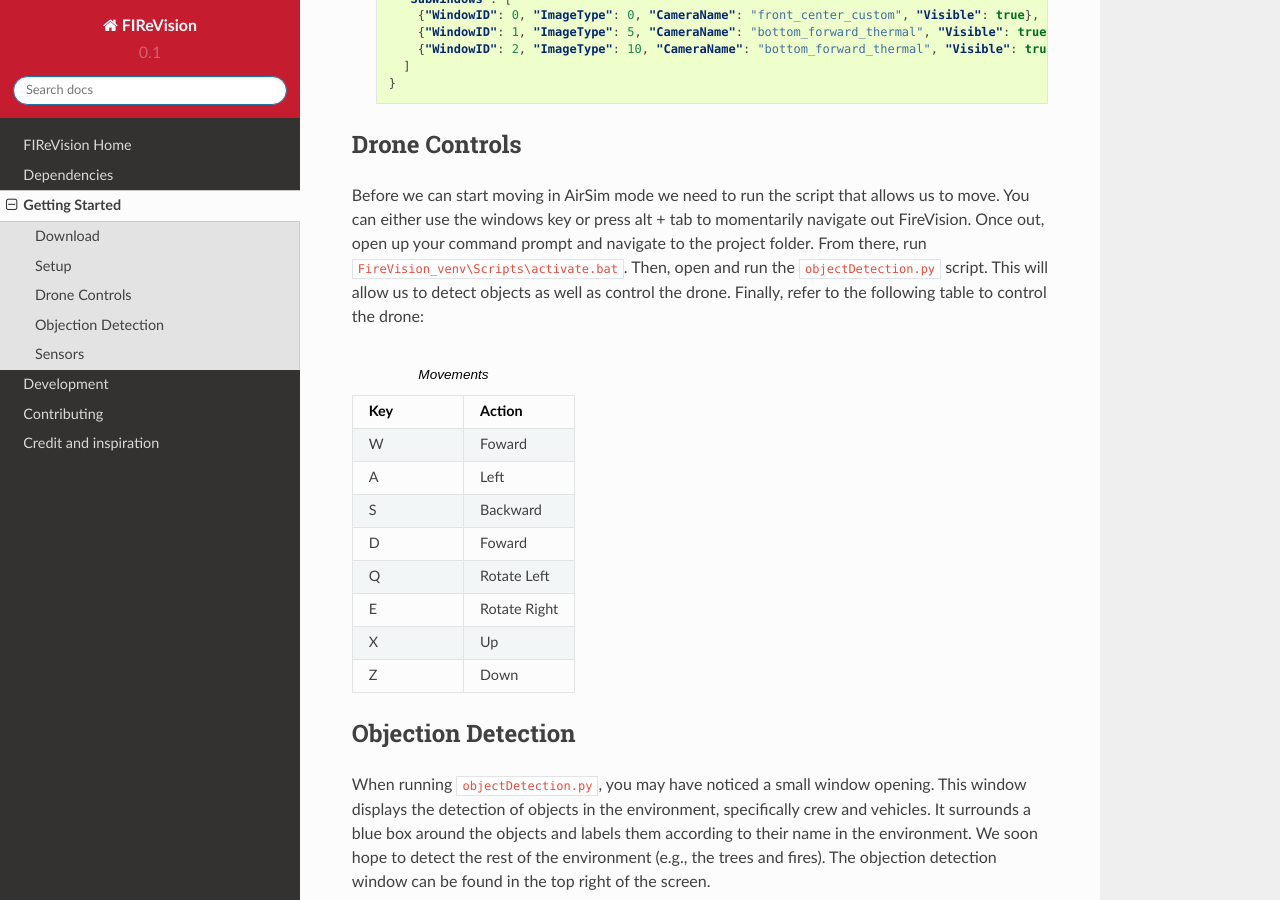
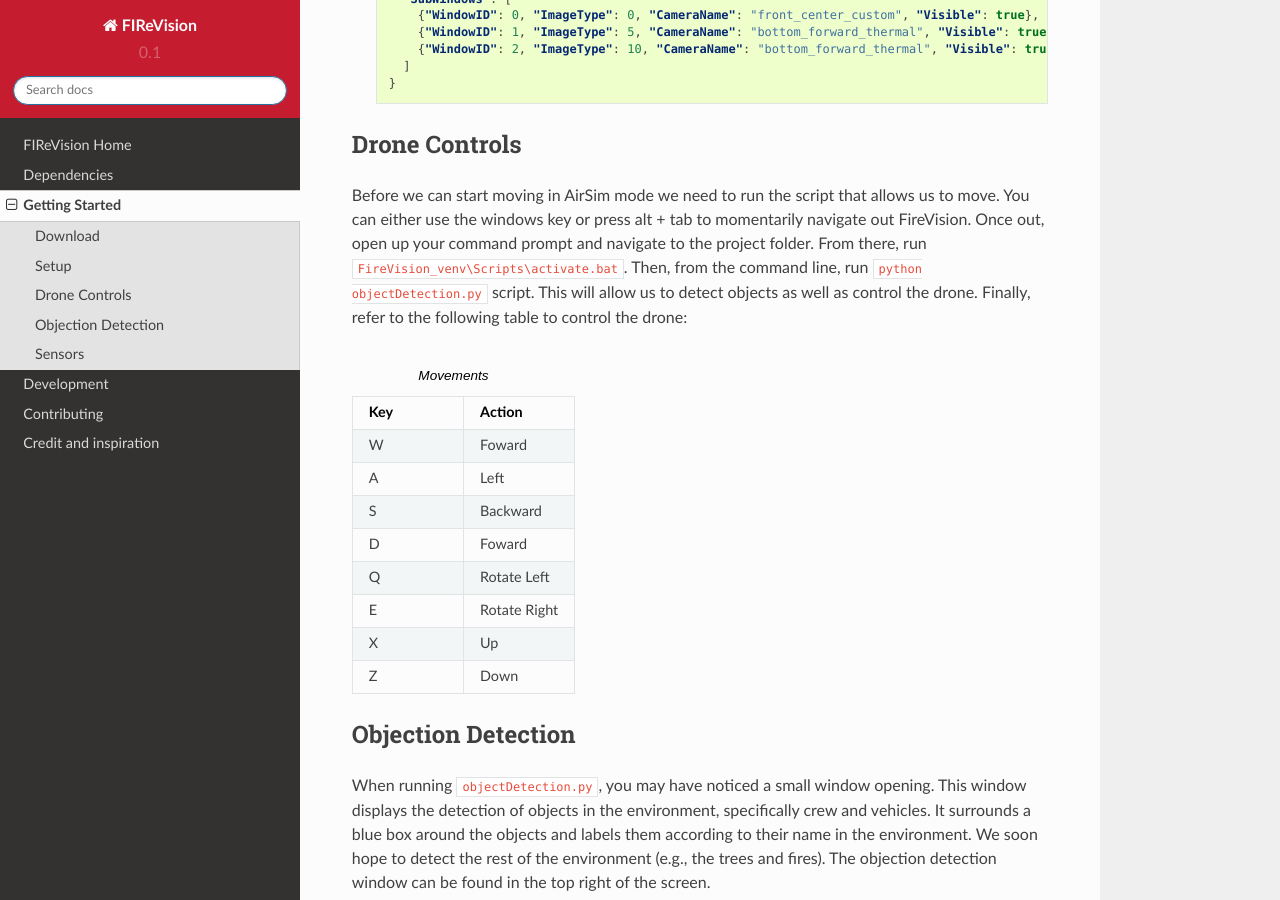
Before and after one commit to castacks/firevision_sim, a Sphinx documentation site: the page built from docs/getting_started.rst, in a window 1280 px wide and 900 px high, scrolled down 2034 px. Built offline with Sphinx 7.4.7 and the Read the Docs theme 2.0.0, drawn with Linux system fonts in a browser that asks for light colours; pages that are not in the unit, such as notebooks, are missing from menus.

Commit message:
modified instructions for running script in venv

```diff
--- a/docs/getting_started.rst
+++ b/docs/getting_started.rst
@@ -114,7 +114,7 @@ Go into your system’s “Documents > AirSim > settings.json” and paste the c
 
 Drone Controls
 -------
-Before we can start moving in AirSim mode we need to run the script that allows us to move. You can either use the windows key or press alt + tab to momentarily navigate out FireVision. Once out, open up your command prompt and navigate to the project folder. From there, run ``FireVision_venv\Scripts\activate.bat``. Then, open and run the ``objectDetection.py`` script. This will allow us to detect objects as well as control the drone. Finally, refer to the following table to control the drone:
+Before we can start moving in AirSim mode we need to run the script that allows us to move. You can either use the windows key or press alt + tab to momentarily navigate out FireVision. Once out, open up your command prompt and navigate to the project folder. From there, run ``FireVision_venv\Scripts\activate.bat``. Then, from the command line, run ``python objectDetection.py`` script. This will allow us to detect objects as well as control the drone. Finally, refer to the following table to control the drone:
 
 .. list-table:: Movements
    :widths: 25 25
```
